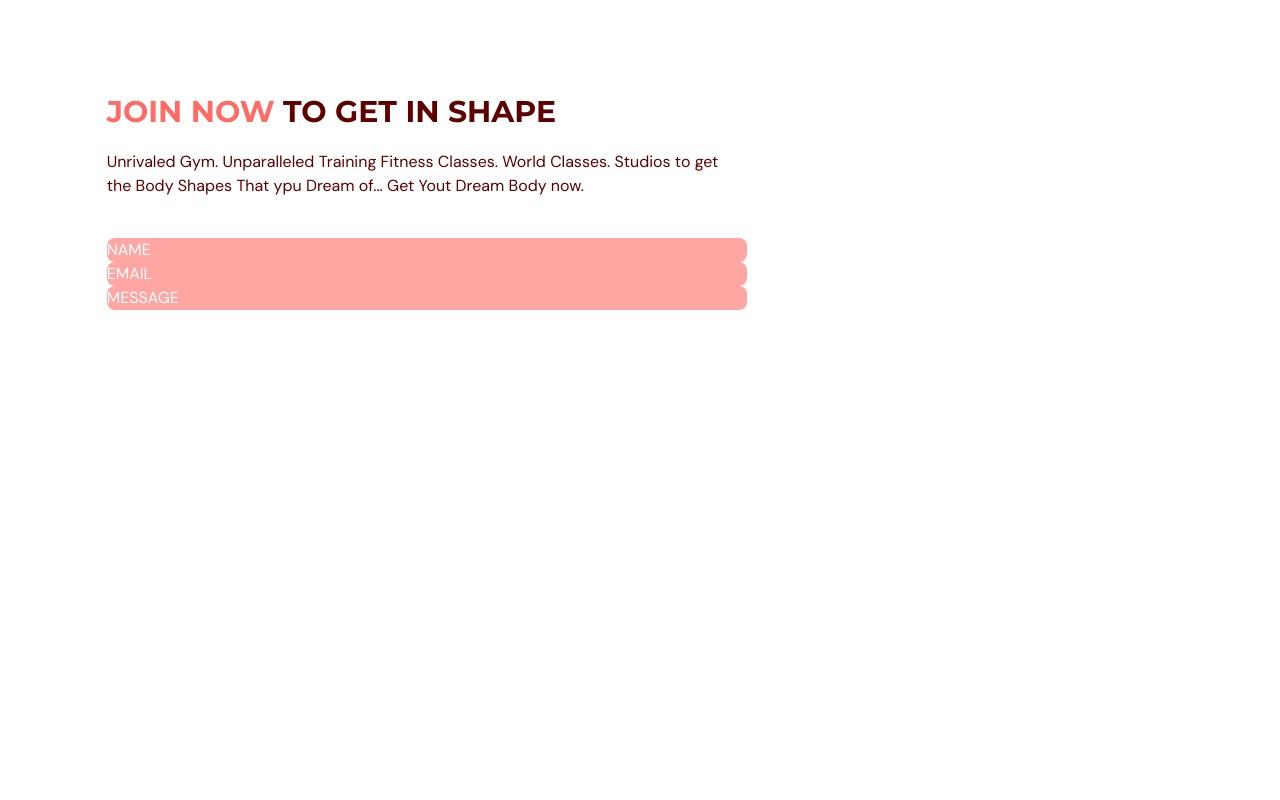
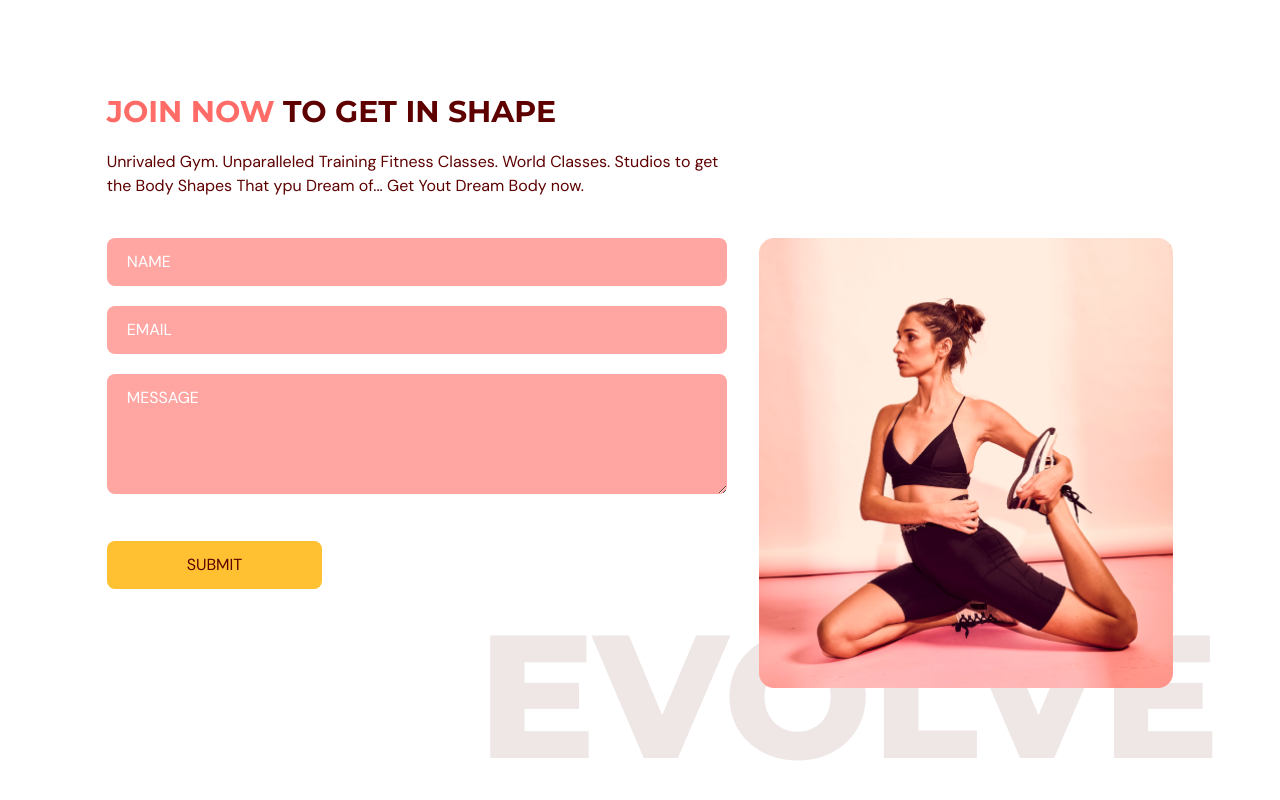
Before and after one commit to aniiaham/fitness_app, a React (Vite) app: page / in a window 1280 px wide. Shown: the part 3064-3864 px from the top of the page. Before the commit the page ends 3502 px from the top, so only its background shows below. Built offline with nearby package versions, Linux system fonts and the light colour scheme.

Commit message:
finished ContactUs

```diff
--- a/src/scenes/contactUs/index.tsx
+++ b/src/scenes/contactUs/index.tsx
@@ -9,12 +9,11 @@
 };
 
 const ContactUs = ({ setSelectedPage }: Props) => {
-
-    const inputStyles = `w-full rounded-lg bg-primary-300 placeholder-white`;
+  const inputStyles = `mb-5 w-full rounded-lg bg-primary-300 placeholder-white px-5 py-3`;
   const {
     register,
     trigger,
-        formState: { errors }
+    formState: { errors },
   } = useForm();
 
   const onSubmit = async (e: any) => {
@@ -22,7 +21,7 @@
     if (!isValid) {
       e.preventDefault();
     }
-    }
+  };
   return (
     <section id="contactus" className="mx-auto w-5/6 pt-24 pb-32">
       <motion.div
@@ -68,7 +67,8 @@
               action="http://formsubmit.co/your@email.com"
               method="POST"
             >
-                <input className={inputStyles}
+              <input
+                className={inputStyles}
                 type="text"
                 placeholder="NAME"
                 {...register("name", {
@@ -79,27 +79,30 @@
               {errors.name && (
                 <p className="mt-1 text-primary-500">
                   {errors.name.type === "required" && "This field is required."}
-                        {errors.name.type === "maxLength" && "Max length is 100 char."}
-
+                  {errors.name.type === "maxLength" &&
+                    "Max length is 100 char."}
                 </p>
               )}
-                 <input className={inputStyles}
+              <input
+                className={inputStyles}
                 type="email"
                 placeholder="EMAIL"
                 {...register("email", {
                   required: true,
-                    pattern: /^[A-Z0-9._%+-]+@[A-Z0-9.-]+\.[A-Z]{2,}$/i
+                  pattern: /^[A-Z0-9._%+-]+@[A-Z0-9.-]+\.[A-Z]{2,}$/i,
                 })}
               />
               {errors.email && (
                 <p className="mt-1 text-primary-500">
-                        {errors.email.type === "required" && "This field is required."}
+                  {errors.email.type === "required" &&
+                    "This field is required."}
                   {errors.email.type === "pattern" && "Invalid email address."}
-
                 </p>
               )}
-                 <input className={inputStyles}
-                type="text"
+              <textarea
+                className={inputStyles}
+                rows={4}
+                cols={50}
                 placeholder="MESSAGE"
                 {...register("message", {
                   required: true,
@@ -108,12 +111,38 @@
               />
               {errors.message && (
                 <p className="mt-1 text-primary-500">
-                        {errors.message.type === "required" && "This field is required."}
-                        {errors.message.type === "maxLength" && "Max length is 100 char."}
-
+                  {errors.message.type === "required" &&
+                    "This field is required."}
+                  {errors.message.type === "maxLength" &&
+                    "Max length is 2000 char."}
                 </p>
               )}
+              <button
+                type="submit"
+                className="mt-5 rounded-lg bg-secondary-500 px-20 py-3 transition duration-500 hover:text-white"
+              >
+                SUBMIT
+              </button>
             </form>
+          </motion.div>
+          <motion.div
+            className="relative mt-16 basis-2/5 md:mt-0"
+            initial="hidden"
+            whileInView="visible"
+            viewport={{ once: true, amount: 0.5 }}
+            transition={{ duration: 0.5 }}
+            variants={{
+              hidden: { opacity: 0, y: 50 },
+              visible: { opacity: 1, y: 0 },
+            }}
+          >
+            <div className="w-full before:absolute before:-bottom-20 before:-right-10 before:z-[-1] md:before:content-evolvetext">
+              <img
+                className="w-full"
+                alt="contact-us-page-graphic"
+                src={ContactUsPageGraphic}
+              />
+            </div>
           </motion.div>
         </div>
       </motion.div>
```
Lines whose indentation alone changed are shown as unchanged.
